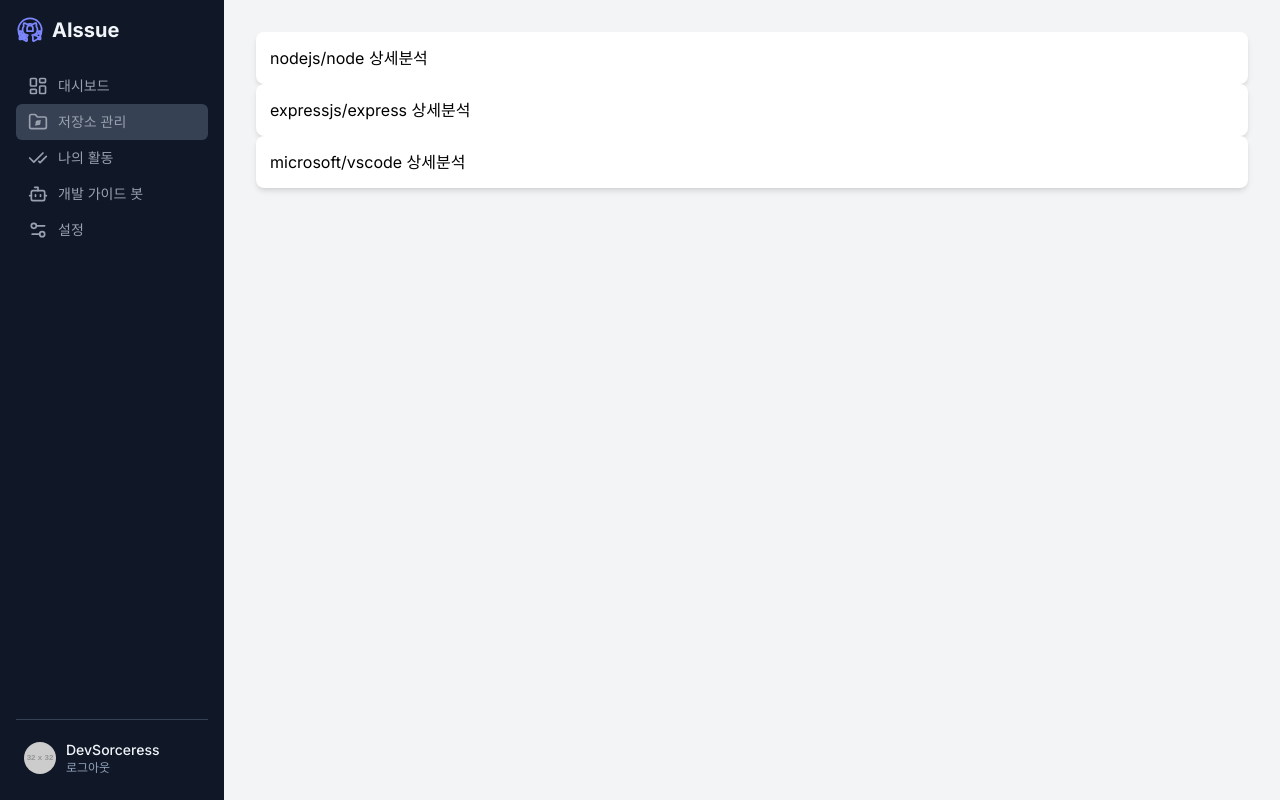
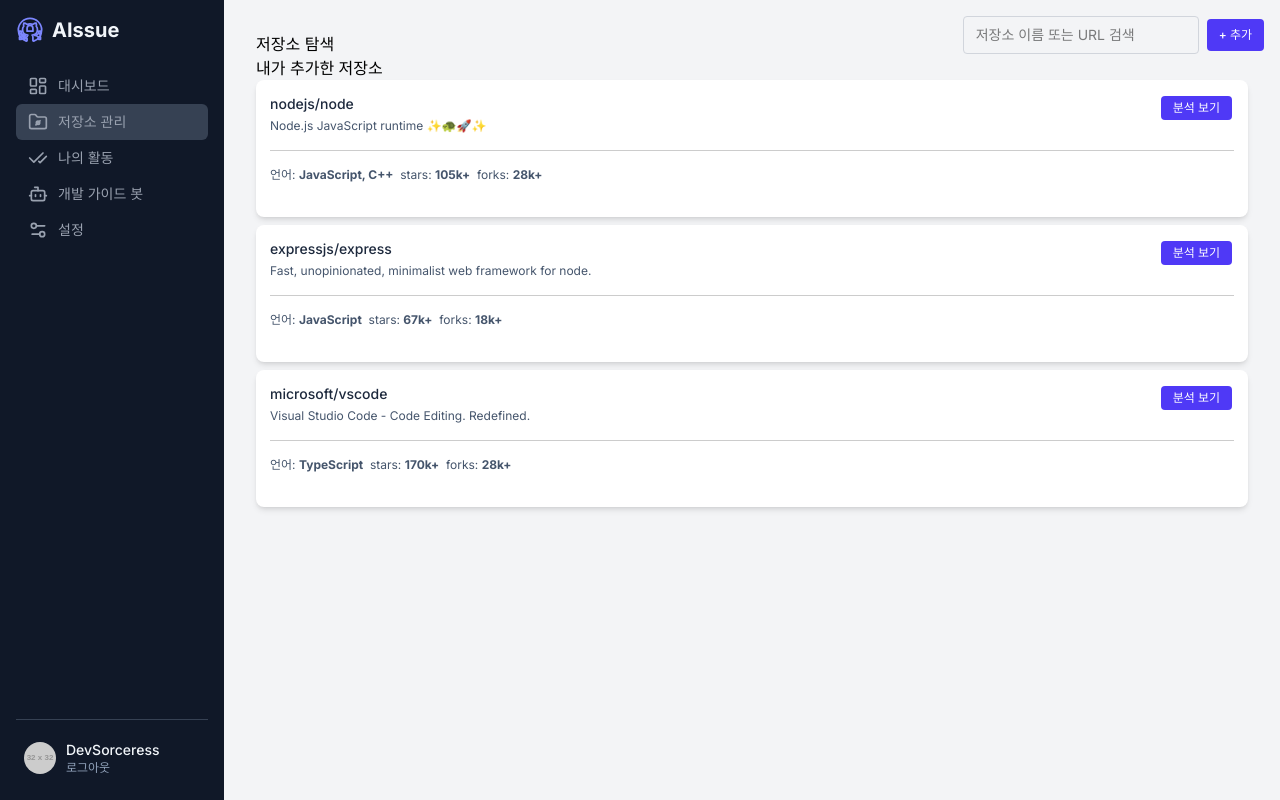
Before and after one commit to Mai-Nova/AIssue-FE, a Vue app: page /repos in a window 1280 px wide. Built offline with nearby package versions, Linux system fonts and the light colour scheme; sample sign-in values are in the browser's storage.

Commit message:
feat: completed repo list design

```diff
--- a/src/components/IssueCard.vue
+++ b/src/components/IssueCard.vue
@@ -1,6 +1,5 @@
 <template>
   <div class="bg-white rounded-lg shadow-md p-3.5">
-    <slot>
       <h4 class="font-medium text-slate-800 mb-1 text-sm line-clamp-1">
         {{ issue.title }}
       </h4>
@@ -29,7 +28,6 @@
       >
         상세 분석 보기
       </button>
-    </slot>
   </div>
 </template>
 
--- /dev/null
+++ b/src/components/RepoList.vue
@@ -0,0 +1,36 @@
+<template>
+  <div class="relative bg-white rounded-lg shadow-md p-3.5 mb-2">
+      <h4 class="font-medium text-slate-800 mb-1 text-sm line-clamp-1">
+        {{ repo.title }}
+      </h4>
+      <p class="text-xs text-slate-600 mb-2 line-clamp-2">
+        {{ repo.descript }}
+      </p>
+      <button
+        @click="$emit('view-details', repo.id)"
+        class="absolute top-4 right-4 w-fit px-3 py-1 rounded text-xs font-medium bg-indigo-600 hover:bg-indigo-700 text-white transition-colors duration-200 ease-in-out">
+        분석 보기
+      </button>
+      <hr style="border: none; border-top: 1px solid #ccc; margin: 1rem 0;" />
+      <p class="text-xs add text-slate-600 mb-3 line-clamp-2 ">
+        언어: <b>{{ repo.language }}</b>&nbsp;&nbsp;stars: <b>{{ repo.stars }}</b>&nbsp;&nbsp;forks: <b>{{ repo.forks }}</b>
+      </p>
+      <div class="flex items-center justify-between text-xs mb-2">
+        <div class="flex space-x-1">
+        </div>
+      </div>
+
+  </div>
+</template>
+
+<script>
+import { computed, defineComponent } from "vue";
+export default defineComponent({
+  name: "RepoList",
+  props: {
+    repo: { type: Object, required: true },
+    repoName: { type: String, required: true },
+  },
+  emits: ["view-details"],
+});
+</script>
--- a/src/main.js
+++ b/src/main.js
@@ -4,5 +4,6 @@
 import './assets/main.css';
 
 const app = createApp(App);
+app.config.devtools = true;
 app.use(router);
 app.mount('#app');
--- a/src/router/index.js
+++ b/src/router/index.js
@@ -26,13 +26,13 @@
     path: "/repos",
     name: "RepoList",
     component: RepoListView,
+    props: true, // 라우트 파라미터를 props로 전달
     meta: { requiresAuth: true },
   },
   {
     path: "/repo/:repoId", // 동적 라우트 매칭
     name: "RepoDetail",
     component: RepoDetailView,
-    // props: true, // 라우트 파라미터를 props로 전달
     meta: { requiresAuth: true },
   },
   // {
--- a/src/views/RepoListView.vue
+++ b/src/views/RepoListView.vue
@@ -1,32 +1,59 @@
 <template>
+  <h1>저장소 탐색</h1>
+  <h4>내가 추가한 저장소</h4>
+  <div id="aside">
+    <div class="absolute top-4 right-4 flex items-center space-x-2">
+      <label for="githubUrl" class="sr-only">저장소 검색</label>
+      <input
+        id="githubUrl"
+        v-model="githubUrl"
+        type="text"
+        placeholder="저장소 이름 또는 URL 검색"
+        class="border border-gray-300 rounded px-3 py-2 text-sm focus:outline-none focus:ring-2 focus:ring-indigo-500"
+      />
+      <button
+        @click="$emit('add-repo', repo.id)"
+        class="px-3 py-2 rounded text-xs font-medium bg-indigo-600 hover:bg-indigo-700 text-white transition-colors duration-200 ease-in-out">
+        + 추가
+      </button>
+    </div>
+  </div>
   <div>
-    <IssueCard
+    <RepoList
       v-for="repo in repos"
       :key="repo.id"
-      :issue="{ title: repo.text, repoName: repo.text }"
+      :repo="{
+        title: repo.text,
+        descript: repo.description,
+        language: repo.language,
+        stars: repo.stars,
+        forks : repo.forks,
+        url: repo.url
+        }"
     >
-      {{ repo.text }}
-      <button @click="clickRepo(repo)">상세분석</button>
-    </IssueCard>
+      {{ repo.text , repo.description, repo.language, repo.stars, repo.forks, repo.url }}
+      <button @click="clickRepo(repo)">분석보기</button>
+  </RepoList>
   </div>
 </template>
+
 <script>
 import { ref, onMounted } from "vue";
 import { useRouter } from "vue-router";
-import { mockRepoData } from "../mockData.js"; // 실제 경로 확인
-import IssueCard from "../components/IssueCard.vue";
+import { mockRepoData } from "../mockData.js";
+import RepoList from "../components/RepoList.vue";
 
 export default {
   components: {
-    IssueCard,
+    RepoList
   },
   setup() {
     // const router = useRouter();
 
     const repos = ref([
-      { id: mockRepoData.nodejs.id, text: mockRepoData.nodejs.name },
-      { id: mockRepoData.expressjs.id, text: mockRepoData.expressjs.name },
-      { id: mockRepoData.vscode.id, text: mockRepoData.vscode.name },
+      { id: mockRepoData.nodejs.id, text: mockRepoData.nodejs.name, description: mockRepoData.nodejs.description, forks: mockRepoData.nodejs.forks, stars: mockRepoData.nodejs.stars, language : mockRepoData.nodejs.language, url: mockRepoData.nodejs.githubUrl },
+      { id: mockRepoData.expressjs.id, text: mockRepoData.expressjs.name, description: mockRepoData.expressjs.description, forks: mockRepoData.expressjs.forks, stars: mockRepoData.expressjs.stars, language : mockRepoData.expressjs.language, url: mockRepoData.expressjs.githubUrl },
+      { id: mockRepoData.vscode.id, text: mockRepoData.vscode.name, description: mockRepoData.vscode.description, forks: mockRepoData.nodejs.forks, stars: mockRepoData.vscode.stars, language : mockRepoData.vscode.language, url: mockRepoData.vscode.githubUrl },
     ]);
 
     return { repos };
```
